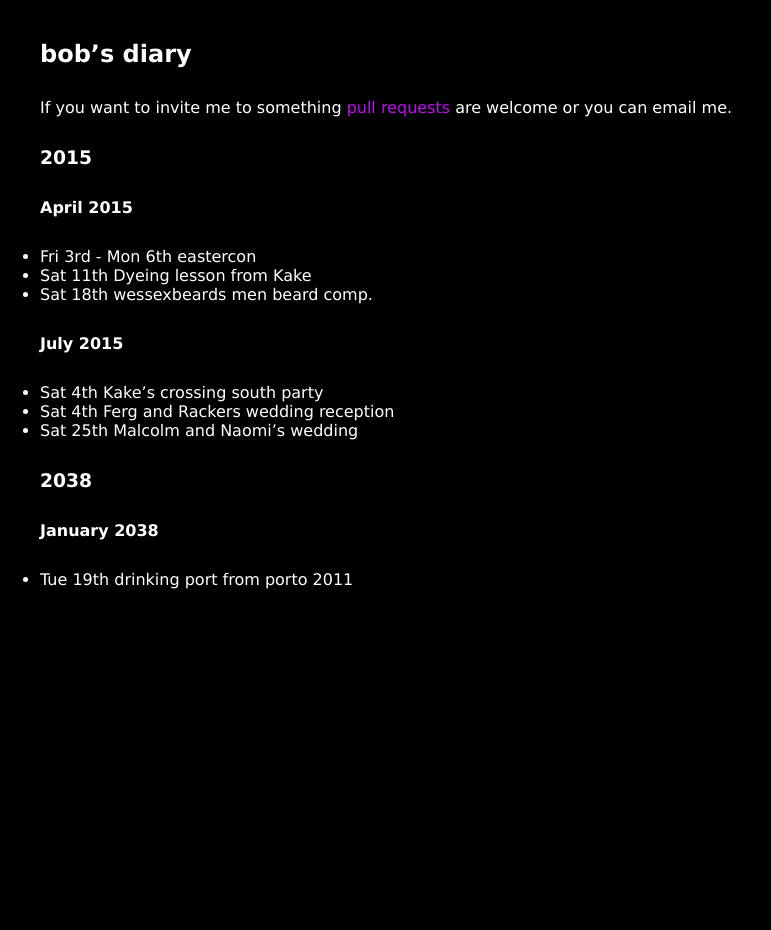
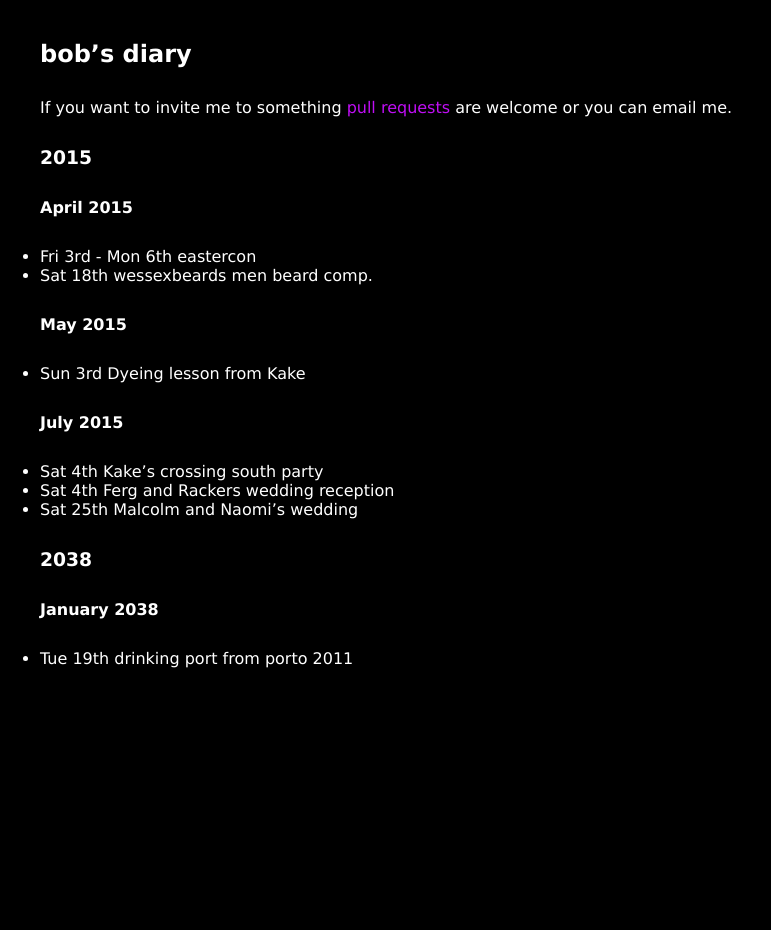
Before and after one commit to rjw1/randomness.org.uk, a Jekyll site: the page built from diary/index.md, in a window 1280 px wide. Shown: the whole page, without its empty margins (0-771 px from the left). Built offline with Jekyll 4.4.1, drawn with Linux system fonts in a browser that asks for light colours; Markdown is read by kramdown in place of the engine named in the settings.

Commit message:
Postpone dyeing lesson until bob's cold has gone

```diff
--- a/diary/index.md
+++ b/diary/index.md
@@ -13,8 +13,11 @@ are welcome or you can email me.
 #### April 2015 ####
 
 * Fri 3rd - Mon 6th eastercon
-* Sat 11th Dyeing lesson from Kake
 * Sat 18th wessexbeards men beard comp.
+
+#### May 2015 ####
+
+* Sun 3rd Dyeing lesson from Kake
 
 #### July 2015 ####
 
```
